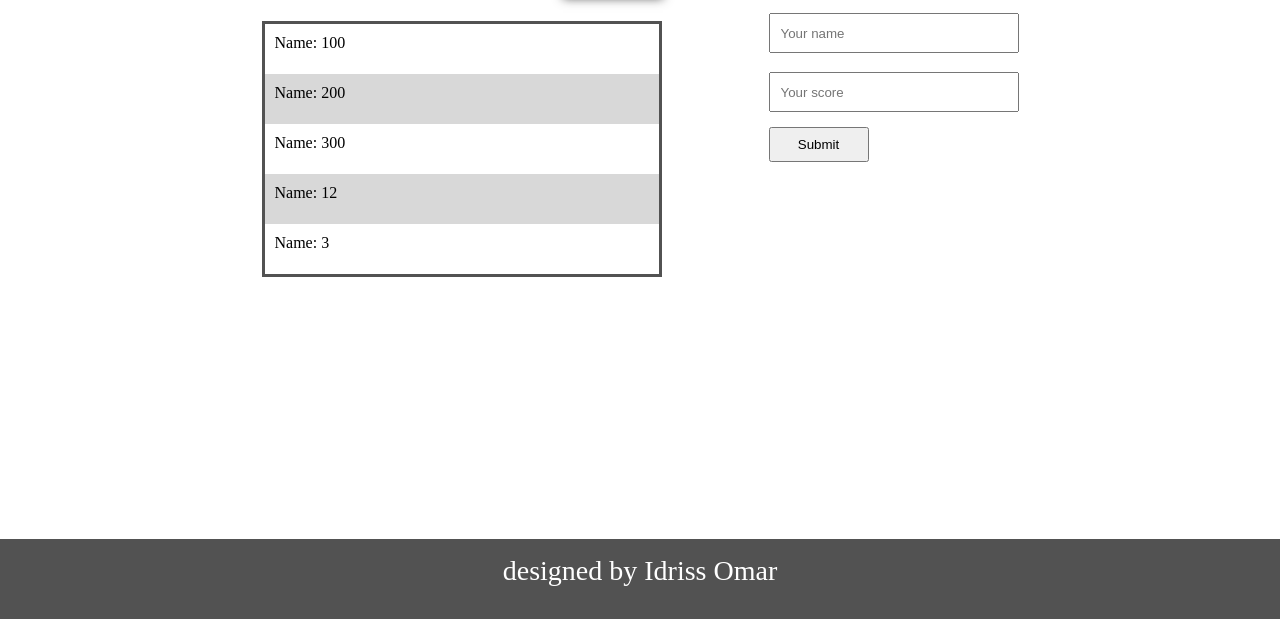
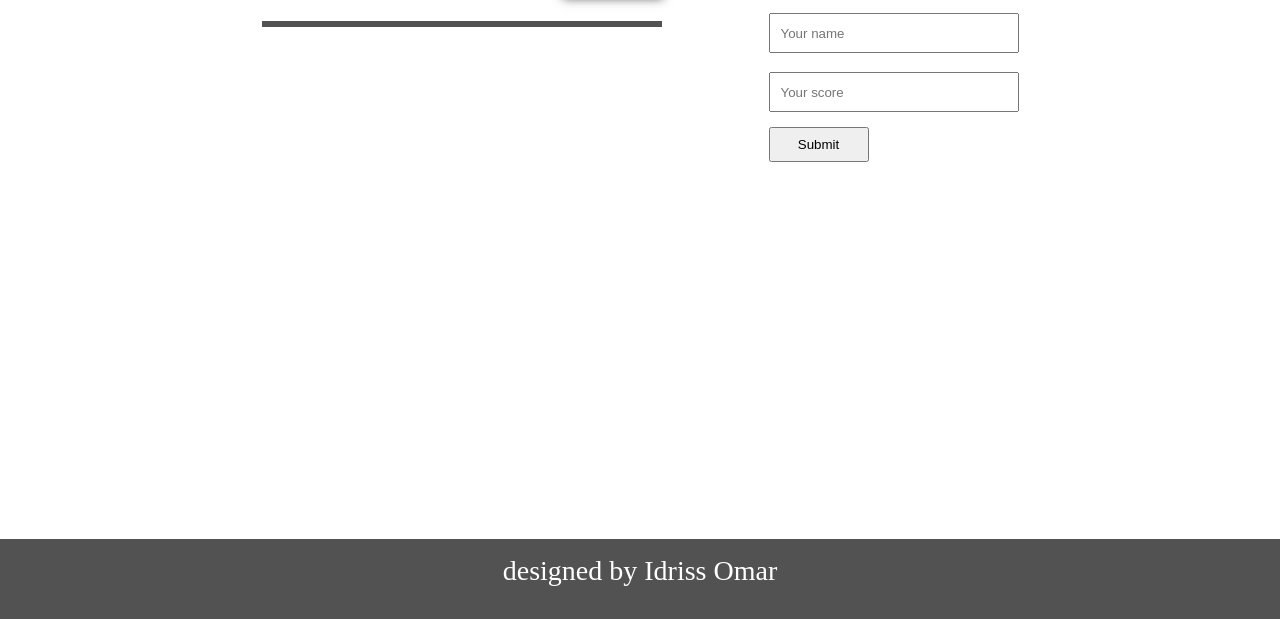
Before and after one commit to omarbabou/Leaderboard, a website built with webpack: page src/index.html in a window 1280 px wide. Shown: the part 181-800 px from the top of the page. Built offline with nearby package versions, Linux system fonts and the light colour scheme; no server answers.

Commit message:
Delete lists from index.html file

```diff
--- a/src/index.html
+++ b/src/index.html
@@ -15,13 +15,7 @@
           <h3>Recent score</h3>
           <button class="refresh-btn">Refresh</button>
         </div>
-        <ul class="clm-score">
-          <li>Name: 100</li>
-          <li>Name: 200</li>
-          <li>Name: 300</li>
-          <li>Name: 12</li>
-          <li>Name: 3</li>
-        </ul>
+        <ul class="clm-score"></ul>
       </div>
 
       <div class="score-form">
```
Also changed, not shown: dist/index.html, 1 other file.
